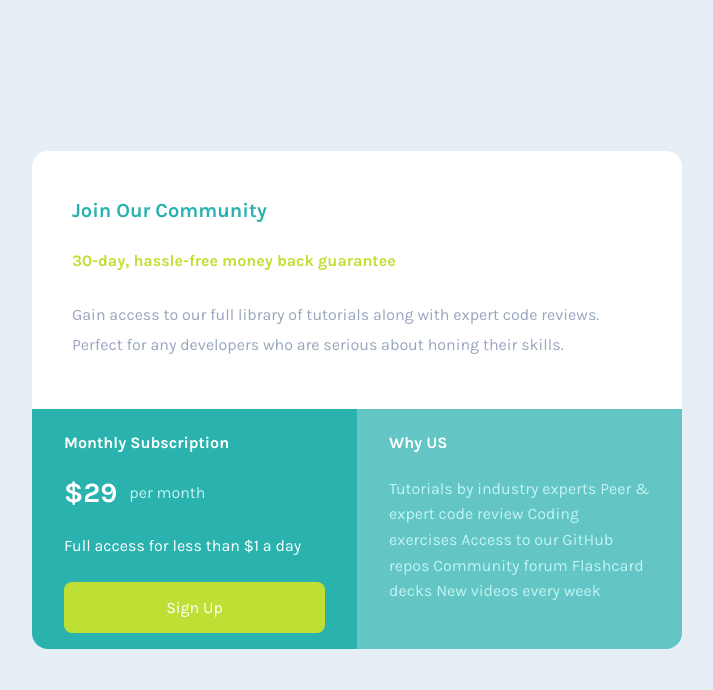
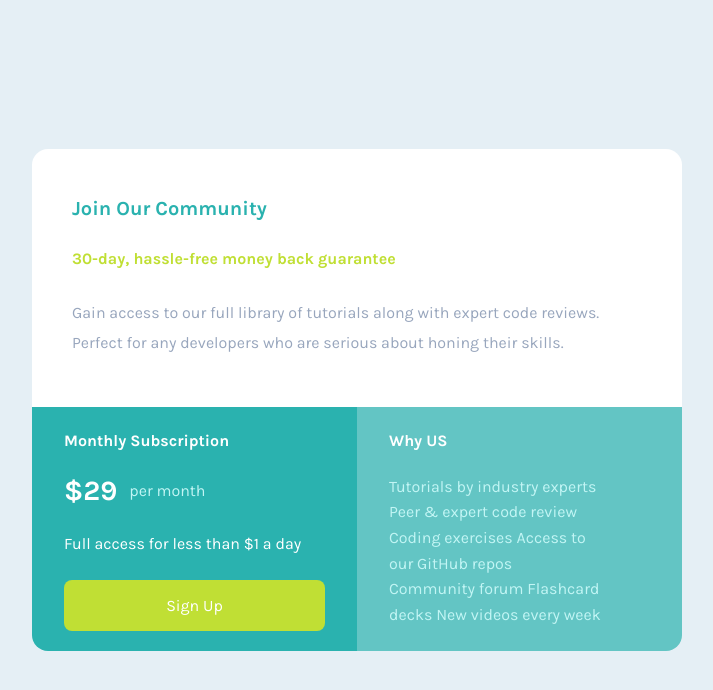
Before and after one commit to lukejans/single-price-grid-component, a plain HTML site: page index.html in a window 1280 px wide. Shown: the whole page, without its empty margins (283-996 px from the left). Drawn offline with Linux system fonts and the light colour scheme.

Commit message:
Clean Up

```diff
--- a/styles.css
+++ b/styles.css
@@ -36,6 +36,10 @@ body {
 .cost {
   font-size: 1.75rem;
   font-weight: 700;
+}
+
+.why-txt {
+  margin-right: 3rem;
 }
 
 .why-txt,
```
